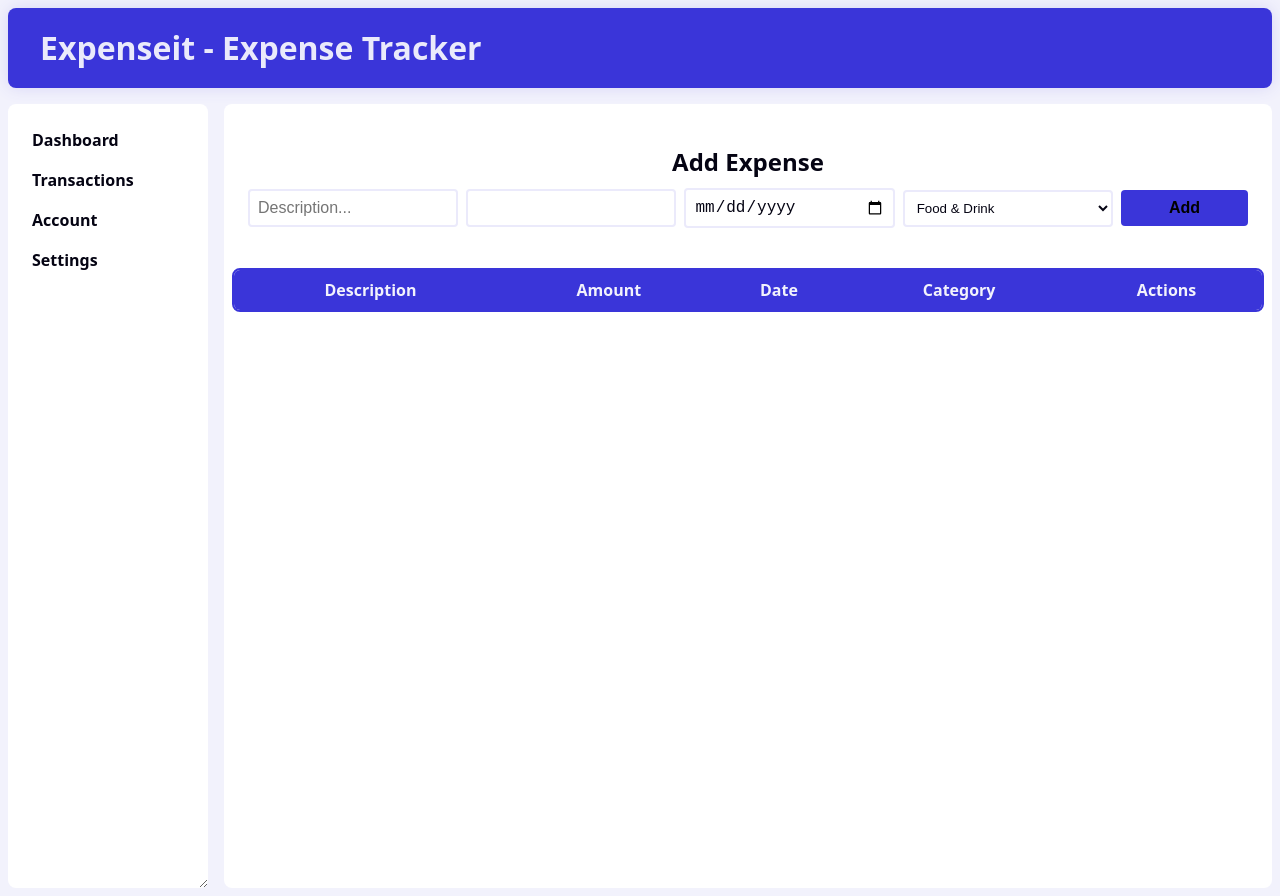
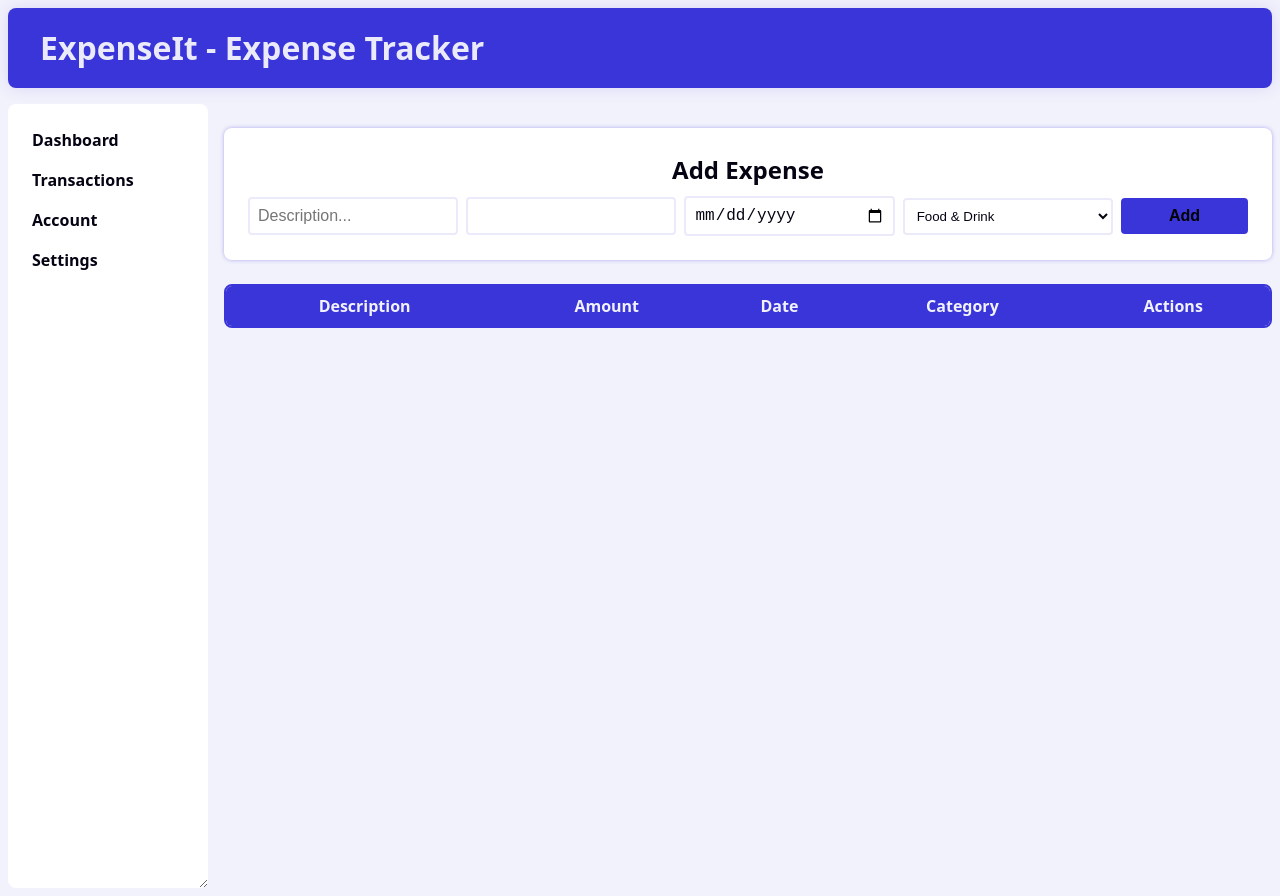
Before and after one commit to Leonard-Atorough/expenseit-project, a website built with Vite: page index.html in a window 1280 px wide. Built offline with nearby package versions, Linux system fonts and the light colour scheme.

Commit message:
restyle dashboard

```diff
--- a/src/ui/layout/header.ts
+++ b/src/ui/layout/header.ts
@@ -1,7 +1,7 @@
 export function Header() {
   return `
     <header class="header-banner">
-      <h1 class="title">Expenseit - Expense Tracker</h1>
+      <h1 class="title">ExpenseIt - Expense Tracker</h1>
     </header>
   `;
 }
--- a/src/ui/views/transactions.module.css
+++ b/src/ui/views/transactions.module.css
@@ -4,8 +4,7 @@
   align-items: center;
   justify-content: start;
   gap: 1rem;
-  padding: 1rem 0.5rem;
-  background-color: #fff;
+  padding: 1rem 0;
   border-radius: 0.5rem;
   /* box-shadow: 0 0 0.5rem var(--text-200); */
   height: 100%;
@@ -17,6 +16,9 @@
   align-items: center;
   width: 100%;
   margin: 0.5rem 1rem;
-  padding: 1rem;
+  padding: 1.5rem;
   gap: 0.5rem;
+  background-color: #fff;
+  border-radius: 0.5rem;
+  box-shadow: 0 0 0.25rem var(--text-200);
 }
```
